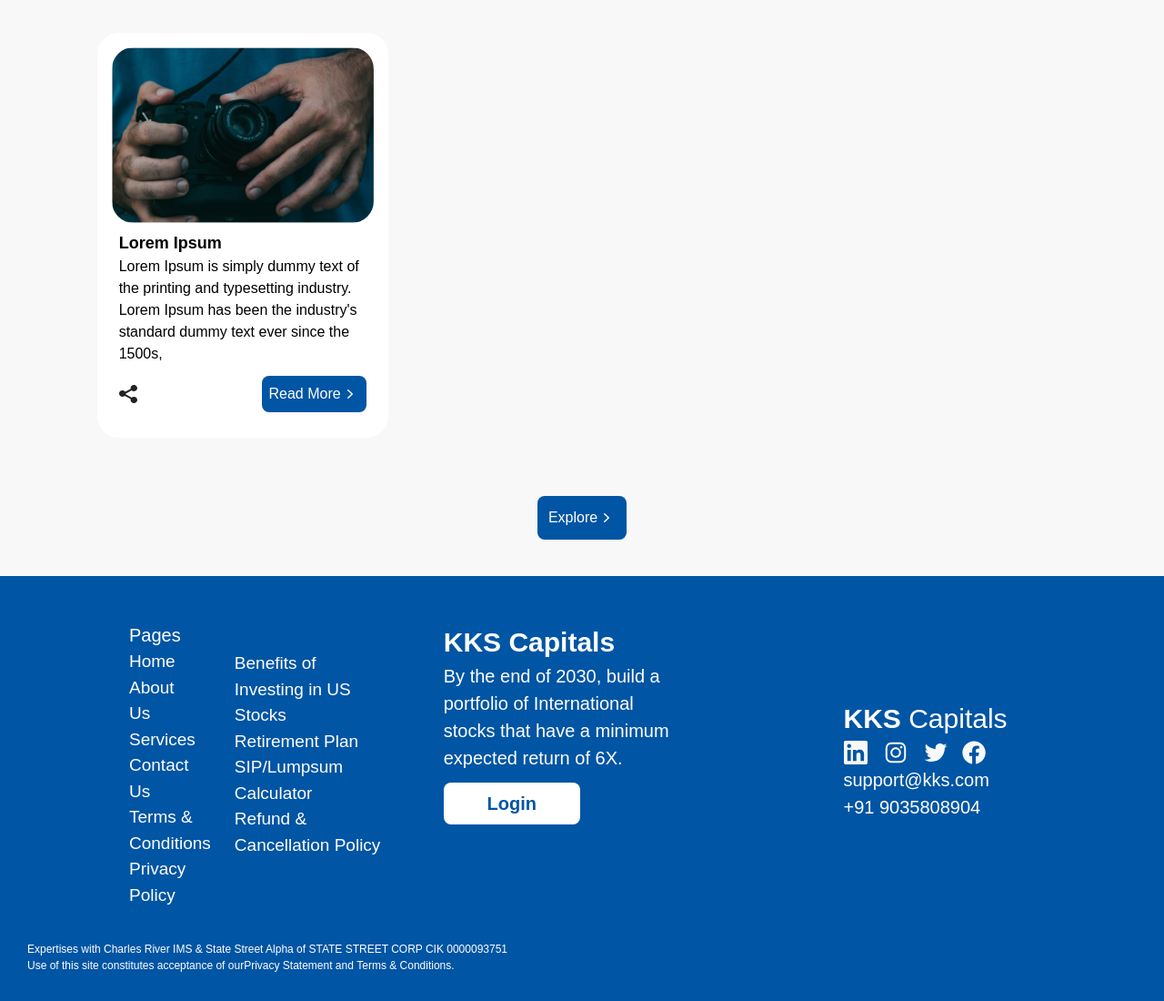
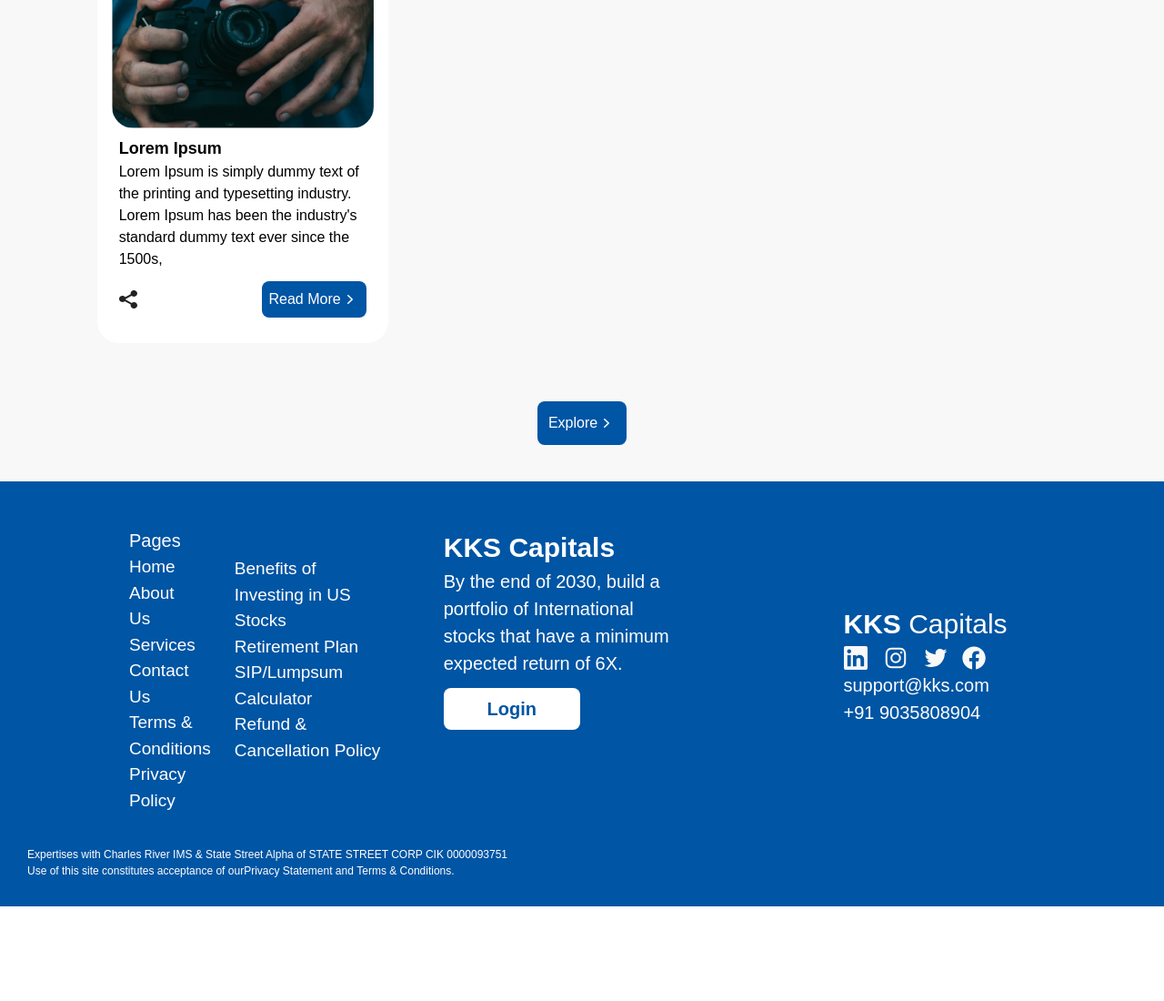
Before and after one commit to Aswanthachu/Blog-nextjs-wordpress, a Next.js app: page / in a window 1280 px wide. Shown: the part 2686-3786 px from the top of the page at 91% size. After the commit the page ends 3682 px from the top, so only its background shows below. Built offline with nearby package versions, Linux system fonts and the light colour scheme.

Commit message:
home page design issues resolved.

```diff
--- a/src/pages/index.js
+++ b/src/pages/index.js
@@ -2,7 +2,6 @@ import Button from "@/components/Button";
 import BlogCard from "../components/BlogCard";
 
 import { ChevronRightIcon } from "@heroicons/react/20/solid";
-
 
 export default function Home() {
   const handleClick = () => {
@@ -11,7 +10,7 @@ export default function Home() {
 
   return (
     <main className="w-full border-t-2 border-darkBlue pb-10">
-      <div className="max-w-7xl mx-auto mt-10 flex flex-col items-center gap-16">
+      <div className="max-w-7xl mx-auto mt-10">
         <h1 className="text-xl font-semibold md:text-4xl md:font-medium my-10 lg:ml-12">
           Exclusive Blog
         </h1>
@@ -33,6 +32,7 @@ export default function Home() {
           <BlogCard />
           <BlogCard />
         </div>
+        <div className="w-full flex justify-center items-center mt-16">
           <Button
             text="Explore"
             className={`bg-darkBlue flex items-center text-white p-3 rounded-lg`}
@@ -40,6 +40,7 @@ export default function Home() {
             Icon={ChevronRightIcon}
           />
         </div>
+      </div>
     </main>
   );
 }
```
Lines whose indentation alone changed are shown as unchanged.
